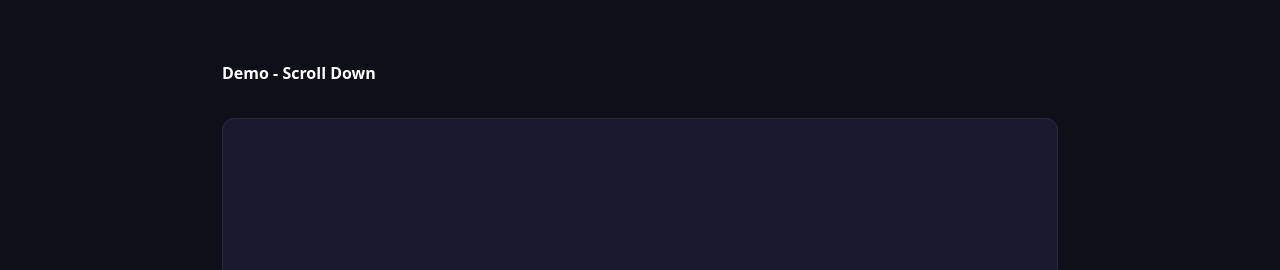
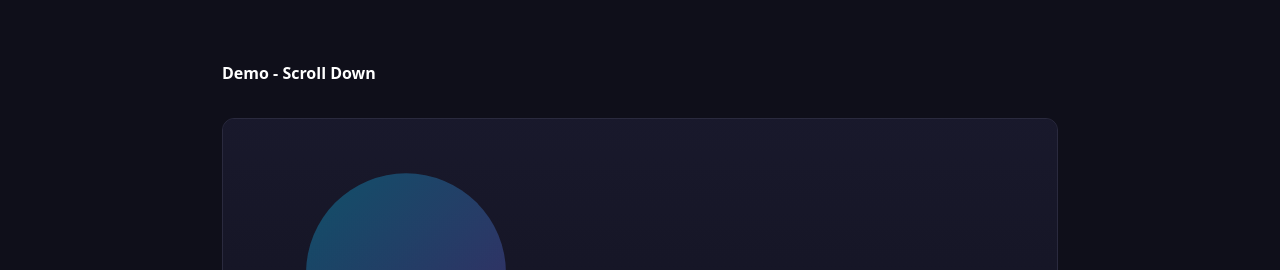
Before and after one commit to eurythmia-interactive/gsap-js-animation-mastery, a website built with Vite: page part-2/src/lessons/lesson-05.html in a window 1280 px wide. Shown: the part 385-655 px from the top of the page. Built offline with nearby package versions, Linux system fonts and the light colour scheme.

Commit message:
Fix Part 2 Lesson 5 - Parallax CSS classes
- Added .parallax-shapes CSS (position absolute, width/height 100%)
- Added .parallax-content CSS (flexbox centering, z-index)
- Fixed .parallax-bg to have position: absolute

```diff
--- a/part-2/src/style.css
+++ b/part-2/src/style.css
@@ -855,9 +855,28 @@ property { color: #f07178; }
 }
 
 .parallax-bg {
+  position: absolute;
+  width: 100%;
   height: 120%;
   background: linear-gradient(180deg, #1a1a2e 0%, #0f0f1a 100%);
   top: -10%;
+}
+
+.parallax-shapes {
+  position: absolute;
+  width: 100%;
+  height: 100%;
+}
+
+.parallax-content {
+  position: absolute;
+  width: 100%;
+  height: 100%;
+  display: flex;
+  flex-direction: column;
+  align-items: center;
+  justify-content: center;
+  z-index: 10;
 }
 
 .parallax-mid {
```
